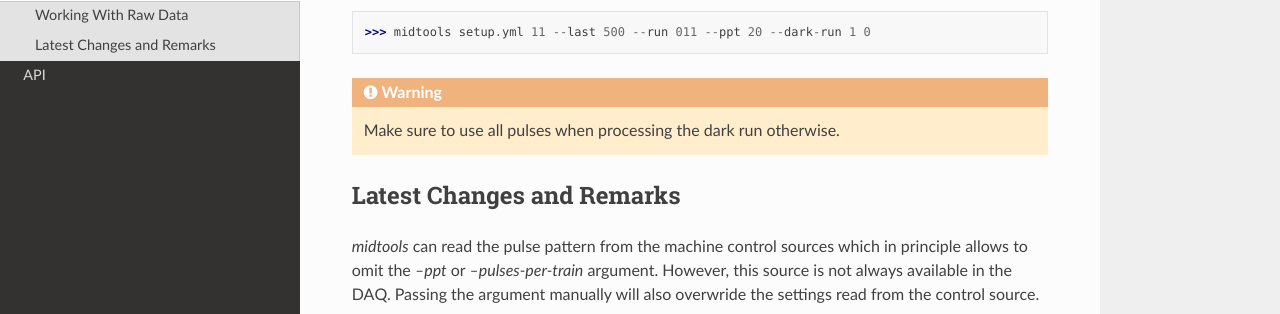
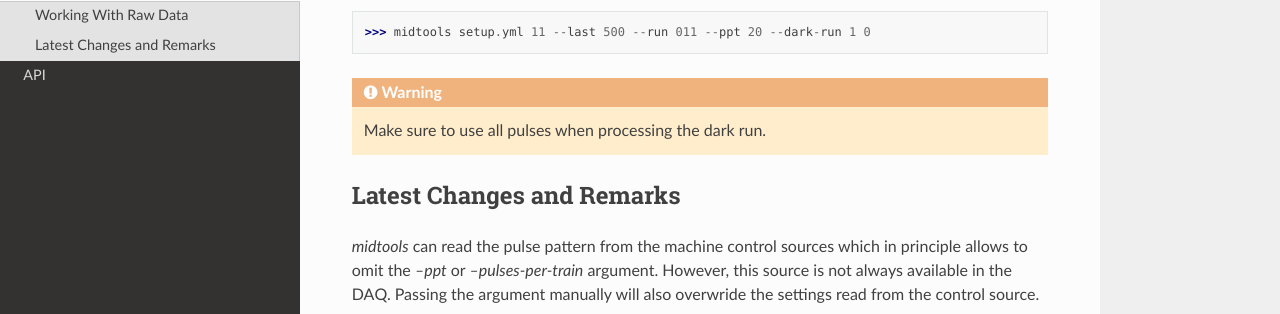
Before and after one commit to reiserm/midtools, a Sphinx documentation site: the page built from docs/source/cmd-interface.rst, in a window 1280 px wide and 900 px high, scrolled down 1258 px. Shown: the part 404-718 px from the top of the window. Built offline with Sphinx 7.4.7 and the Read the Docs theme 2.0.0, drawn with Linux system fonts in a browser that asks for light colours.

Commit message:
Updated docs.

```diff
--- a/docs/source/cmd-interface.rst
+++ b/docs/source/cmd-interface.rst
@@ -69,7 +69,7 @@ you would run `midtools` like::
    >>> midtools setup.yml 11 --last 500 --run 011 --ppt 20 --dark-run 1 0
 
 
-.. warning:: Make sure to use all pulses when processing the dark run otherwise.
+.. warning:: Make sure to use all pulses when processing the dark run.
 
 
 Latest Changes and Remarks
--- a/docs/source/index.rst
+++ b/docs/source/index.rst
@@ -23,6 +23,7 @@ data and store the results in HDF5-files. Basic information are provided under
 
    tasks.rst
 
+
 .. toctree::
    :maxdepth: 2
    :hidden:
```
Also changed, not shown: docs/source/api.rst (+1 -10 lines).
